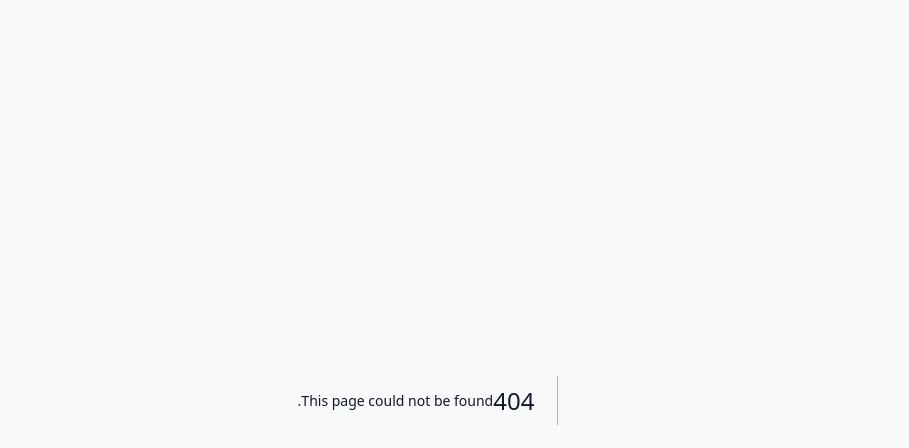
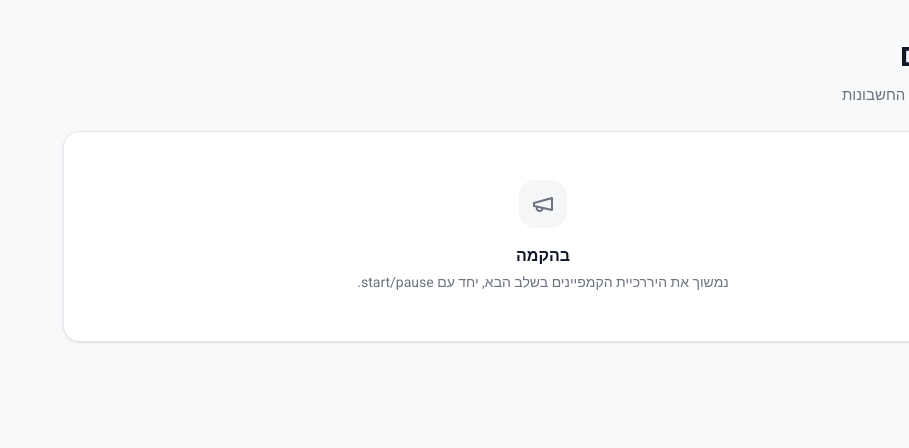
Before and after one commit to DONDIEGO123123/Meta-ads-control-Center-, a Next.js app: page /campaigns in a window 1280 px wide. Before the commit this address had no page. Shown: the top 448 px of the page, without its empty margins (371-1280 px from the left). Built offline with nearby package versions, Linux system fonts and the light colour scheme.

Commit message:
Add campaigns page with header and coming soon message

```diff
--- /dev/null
+++ b/app/campaigns/page.tsx
@@ -0,0 +1,11 @@
+import { Megaphone } from "lucide-react";
+import PageHeader from "@/components/page-header";
+import ComingSoon from "@/components/coming-soon";
+export default function Page() {
+  return (
+    <div className="p-6 md:p-8 max-w-[1400px] mx-auto">
+      <PageHeader title="קמפיינים" subtitle="כל הקמפיינים מכל החשבונות" />
+      <ComingSoon icon={Megaphone} note="נמשוך את היררכיית הקמפיינים בשלב הבא, יחד עם start/pause." />
+    </div>
+  );
+}
```
